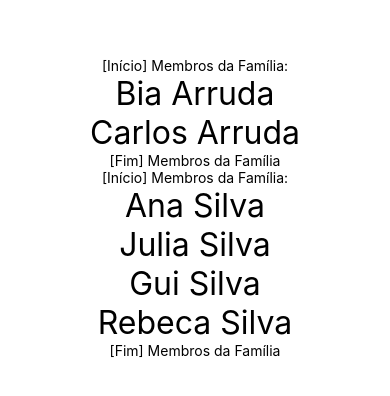
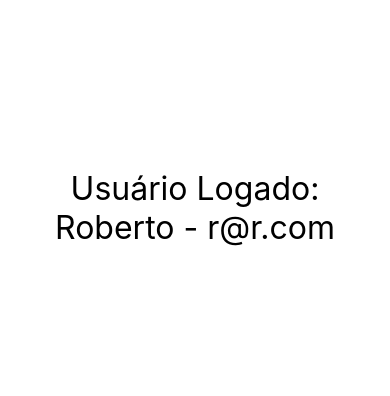
Before and after one commit to robertofortes23/React-Native-fundamentos, a React Native app: screen / in a window 390 px wide. Shown: the part 214-610 px from the top of the page. Built offline with nearby package versions, Linux system fonts and the light colour scheme.

Commit message:
Renderização condicional #2

```diff
--- a/src/App.js
+++ b/src/App.js
@@ -1,8 +1,9 @@
 import React from 'react'
 import { SafeAreaView, StyleSheet } from 'react-native'
 
-import Familia from './components/relacao/Familia'
-import Membro from './components/relacao/Membro'
+import UsuarioLogado from './components/UsuarioLogado'
+// import Familia from './components/relacao/Familia'
+// import Membro from './components/relacao/Membro'
 // import ParImpar from './components/ParImpar'
 // import Diferenciar from './components/Diferenciar'
 // import ContadorV2 from './components/contador/ContadorV2'
@@ -13,21 +14,12 @@
 // import Titulo from './components/Titulo'
 // import Aleatorio from './components/Aleatorio'
 // import MinMax from './components/MinMax'
-// import CompPadrao, { Comp1, Comp2 } from './components/Multi'
-// import Primeiro from './components/Primeiro'
 
 export default () => (
     <SafeAreaView style={style.App}>
-        <Familia>
-            <Membro nome="Bia" sobrenome="Arruda" />
-            <Membro nome="Carlos" sobrenome="Arruda" />
-        </Familia>
-        <Familia>
-            <Membro nome="Ana" sobrenome="Silva" />
-            <Membro nome="Julia" sobrenome="Silva" />
-            <Membro nome="Gui" sobrenome="Silva" />
-            <Membro nome="Rebeca" sobrenome="Silva" />
-        </Familia>
+        <UsuarioLogado usuario={{ nome: 'Roberto', email: 'r@r.com' }} />
+        {/* <UsuarioLogado usuario={null} />
+        <UsuarioLogado usuario={{}} /> */}
     </SafeAreaView>
 )
 
--- /dev/null
+++ b/src/components/If.js
@@ -0,0 +1,7 @@
+export default props => {
+    if(props.teste) {
+        return props.children
+    } else {
+        return false
+    }
+}
--- /dev/null
+++ b/src/components/UsuarioLogado.js
@@ -0,0 +1,18 @@
+import React from 'react'
+import { Text } from 'react-native'
+import Estilo from './estilo'
+import If from './If'
+
+export default props => {
+    const usuario = props.usuario || {}
+    return (
+        <>
+            <If teste={usuario && usuario.nome && usuario.email}>
+                <Text style={Estilo.txtG}>Usuário Logado:</Text>
+                <Text style={Estilo.txtG}>
+                    {usuario.nome} - {usuario.email}
+                </Text>
+            </If>
+        </>
+    )
+}
```
